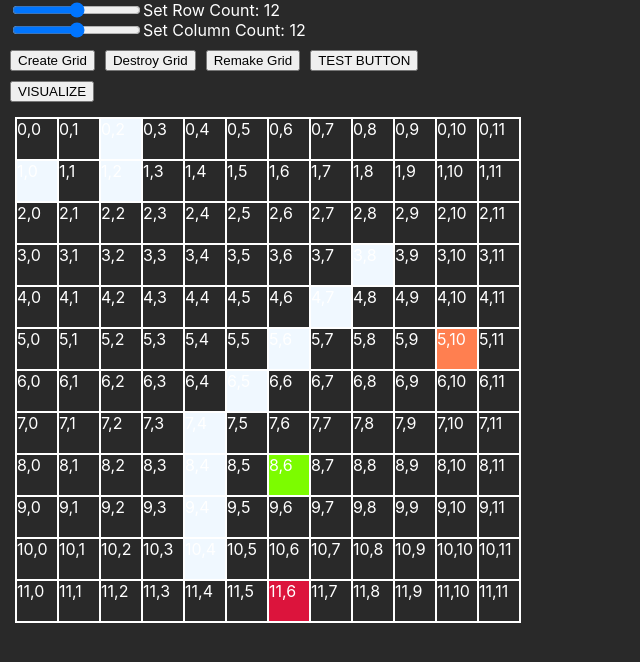
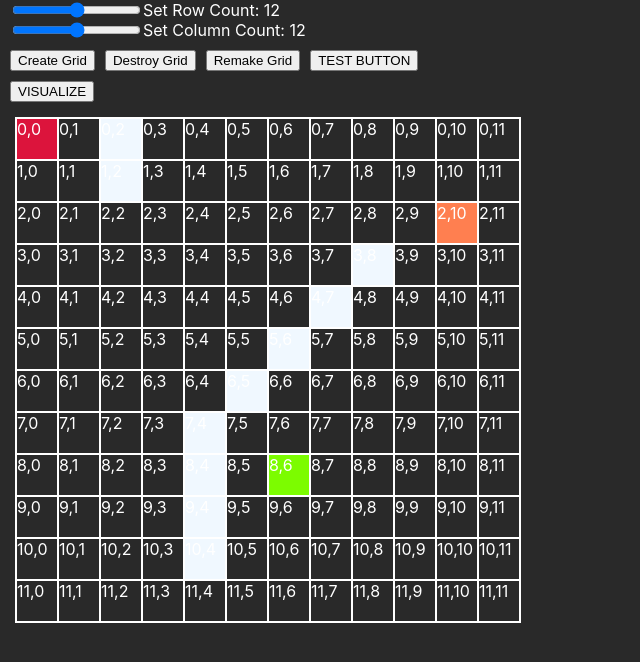
Before and after one commit to vik-ma/pathfinding-race, a React (Create React App) app: page / in a window 1280 px wide. Both pictures are taken after a click on the button "Create Grid". Shown: the top 662 px of the page, without its empty margins (0-640 px from the left). Built offline with nearby package versions, Linux system fonts and the light colour scheme.

Commit message:
Changed drawWinnerPath function to draw line to all winners if tie

```diff
--- a/src/PathfindingVisualizer/GridGenerator.js
+++ b/src/PathfindingVisualizer/GridGenerator.js
@@ -10,9 +10,9 @@ import { BidirectionalSearch } from "../Algorithms/BidirectionalSearch";
 
 export const GridGenerator = () => {
   const { rowCount, colCount } = useContext(GridContext);
-  const [startNodeRow, setStartNodeRow] = useState(11);
-  const [startNodeCol, setStartNodeCol] = useState(6);
-  const [startNodeRow2, setStartNodeRow2] = useState(5);
+  const [startNodeRow, setStartNodeRow] = useState(0);
+  const [startNodeCol, setStartNodeCol] = useState(0);
+  const [startNodeRow2, setStartNodeRow2] = useState(2);
   const [startNodeCol2, setStartNodeCol2] = useState(10);
   const [goalNodeRow, setGoalNodeRow] = useState(8);
   const [goalNodeCol, setGoalNodeCol] = useState(6);
@@ -79,7 +79,7 @@ export const GridGenerator = () => {
 
   const createWalls = (grid) => {
     grid[0][2].isWall = true;
-    grid[1][0].isWall = true;
+    // grid[1][0].isWall = true;
     // grid[1][1].isWall = true;
     grid[1][2].isWall = true;
     grid[7][4].isWall = true;
@@ -213,8 +213,13 @@ export const GridGenerator = () => {
     let anyPathFound = false;
     let minIndex = [];
 
+    console.log(algo1.path, algo2.path);
+
     for (let i = 0; i < algoArray.length; i++) {
-      if (algoArray[i].path.length === pathMinLength && algoArray[i].pathIsFound) {
+      if (
+        algoArray[i].path.length === pathMinLength &&
+        algoArray[i].pathIsFound
+      ) {
         minIndex.push(algoArray[i]);
       }
       if (anyPathFound === false && algoArray[i].pathIsFound === true) {
@@ -226,7 +231,7 @@ export const GridGenerator = () => {
       if (i === pathMinLength) {
         if (anyPathFound) {
           setTimeout(() => {
-            drawWinnerPath(minIndex[0]);
+            drawWinnerPath(minIndex);
           }, 50 * i);
         }
       } else {
@@ -245,12 +250,14 @@ export const GridGenerator = () => {
   };
 
   const drawWinnerPath = (winnerAlgo) => {
-    console.log(winnerAlgo.pathToGoal)
-    for (let i = 0; i < winnerAlgo.pathToGoal.length; i++) {
-      const node = winnerAlgo.pathToGoal[i];
-      document
-        .getElementById(`node-${node.row}-${node.col}`)
-        .classList.add("node-winner");
+    for (let i = 0; i < winnerAlgo.length; i++) {
+      let path = winnerAlgo[i].pathToGoal;
+      for (let i = 0; i < path.length; i++) {
+        const node = path[i];
+        document
+          .getElementById(`node-${node.row}-${node.col}`)
+          .classList.add("node-winner");
+      }
     }
   };
 
```
